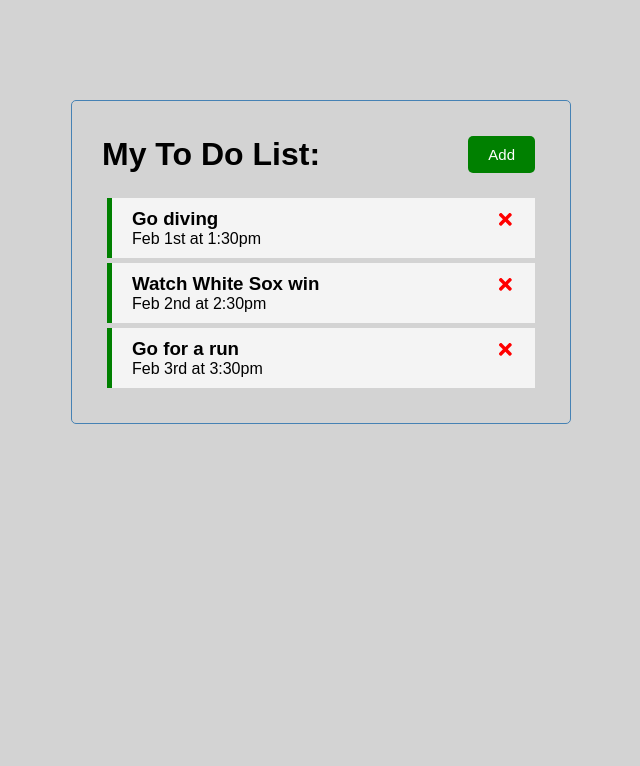
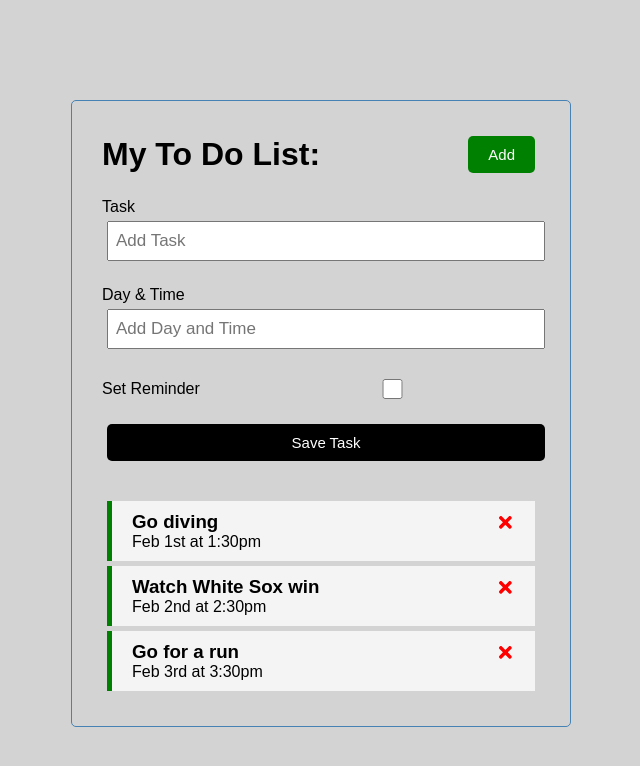
Before and after one commit to morancathy/to-do-app, a React (Create React App) app: page / in a window 1280 px wide. Shown: the top 766 px of the page, without its empty margins (319-959 px from the left). Built offline with nearby package versions, Linux system fonts and the light colour scheme.

Commit message:
adding task form works

```diff
--- a/src/App.js
+++ b/src/App.js
@@ -4,6 +4,7 @@
 
 import Header from './components/Header';
 import Tasks from './components/Tasks';
+import AddTask from './components/AddTask';
 
 function App() {
   const [tasks,setTasks] = useState([
@@ -30,6 +31,14 @@
     }
   ]
 )
+
+// Add task
+const addTask = (task) => {
+  const id = Math.floor(Math.random() * 1000) + 1
+  const newTask = {id, ...task}
+  setTasks([...tasks, newTask])
+}
+
 //delete task         onDelete is a prop of Tasks, so need to pass it in
 const deleteTask = (id) => {
   setTasks(tasks.filter((task) => task.id !== id))
@@ -45,6 +54,7 @@
   return (
     <div className="container">
       <Header />
+      <AddTask onAdd={addTask}/>
       {tasks.length > 0
         ? <Tasks tasks={tasks} onDelete={deleteTask} onToggle={toggleReminder}/>
         : 'No To Do Items'
--- /dev/null
+++ b/src/components/AddTask.js
@@ -0,0 +1,57 @@
+import {useState} from 'react';
+
+const AddTask = ({onAdd}) => {
+  const [text, setText] = useState('')
+  const [day, setDay] = useState('')
+  const [reminder, setReminder] = useState(false)
+
+  const onSubmit = (e) => {
+    e.preventDefault()
+
+    if(!text) {
+      alert('please add taed')
+      return
+    }
+    onAdd({text, day, reminder})
+
+    setText('')
+    setDay('')
+    setReminder(false)
+  }
+
+  return (
+    <form className='add-form' onSubmit={onSubmit}>
+      <div className='form-control'>
+        <label>Task</label>
+        <input
+          type='text'
+          placeholder='Add Task'
+          value={text}
+          onChange={(e) => setText(e.target.value)}/>
+      </div>
+      <div className='form-control'>
+        <label>Day & Time</label>
+        <input
+          type='text'
+          placeholder='Add Day and Time'
+          value={day}
+          onChange={(e) => setDay(e.target.value)}/>
+      </div>
+      <div className='form-control form-control-check'>
+        <label>Set Reminder</label>
+        <input
+          type='checkbox'
+          checked ={reminder}
+          value={reminder}
+          onChange={(e) => setReminder(e.currentTarget.checked)}/>
+      </div>
+
+      <input
+        className='btn btn-block'
+        type='submit'
+        value='Save Task'/>
+    </form>
+  )
+}
+
+export default AddTask;
```
Also changed, not shown: src/NewForm.js (deleted, +0 -20 lines), src/ToDo.js (deleted, +0 -18 lines).
